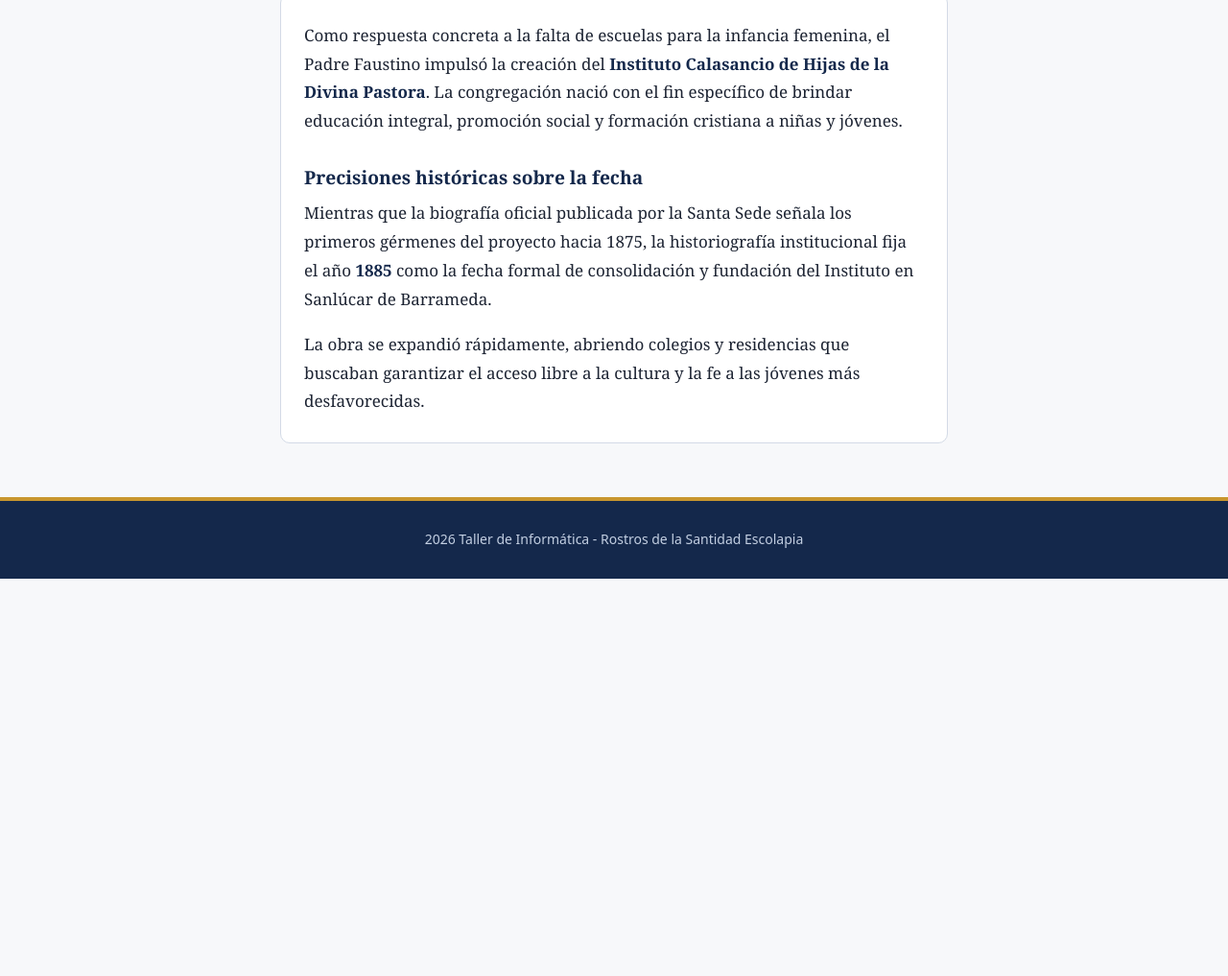
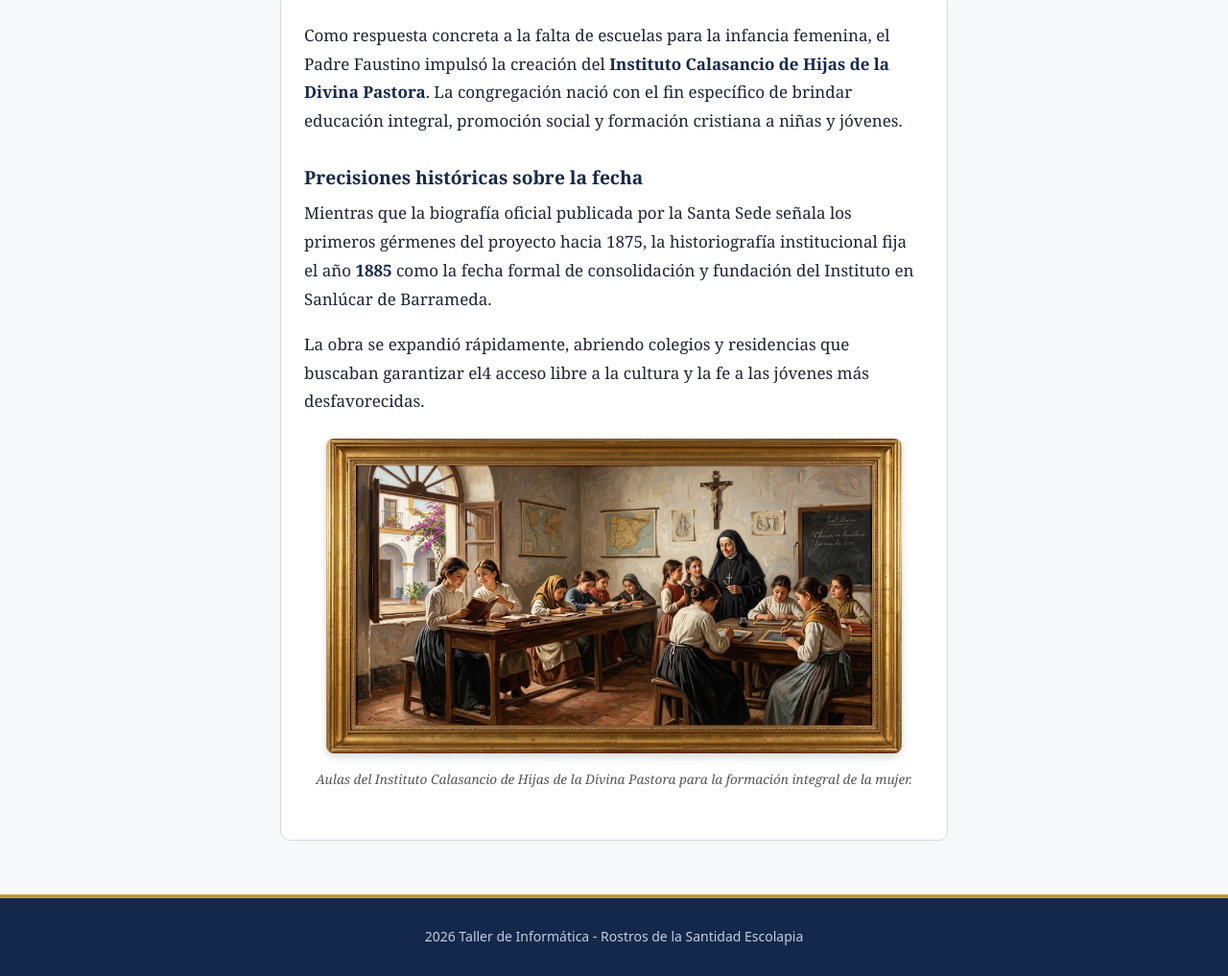
Before and after one commit to MatiasHer91218/proyecto, a plain HTML site: page pages/punto08.html in a window 1280 px wide. Shown: the part 397-1414 px from the top of the page at 96% size. Before the commit the page ends 1000 px from the top, so only its background shows below. Drawn offline with nearby package versions, Linux system fonts and the light colour scheme.

Commit message:
Add files via upload

```diff
--- a/css/styles.css
+++ b/css/styles.css
@@ -300,3 +300,24 @@
     header h1, header h2, header p { color: #000; }
     article { border: 0; padding: 0; }
 }
+
+/* Tarjetas de imágenes y responsividad */
+main img {
+    max-width: 100%;
+    height: auto;
+    border-radius: 8px;
+    box-shadow: 0 4px 10px rgba(0, 0, 0, 0.1);
+}
+
+/* Formato para figuras con pie de foto */
+figure {
+    margin: 1.5rem 0;
+    text-align: center;
+}
+
+figcaption {
+    font-size: 0.9em;
+    color: #666;
+    margin-top: 6px;
+    font-style: italic;
+}
--- a/pages/punto08.html
+++ b/pages/punto08.html
@@ -15,7 +15,7 @@
 
     <nav>
         <ul>
-            <li><a href="../index.html"><i class="bi bi-house-door"></i>Inicio</a></li>
+            <li><a href="../index.html"><i class="bi bi-house-door"></i> Inicio</a></li>
         </ul>
     </nav>
 
@@ -28,8 +28,15 @@
                 <h3>Precisiones históricas sobre la fecha</h3>
                 <p>Mientras que la biografía oficial publicada por la Santa Sede señala los primeros gérmenes del proyecto hacia 1875, la historiografía institucional fija el año <strong>1885</strong> como la fecha formal de consolidación y fundación del Instituto en Sanlúcar de Barrameda.</p>
 
-                <p>La obra se expandió rápidamente, abriendo colegios y residencias que buscaban garantizar el acceso libre a la cultura y la fe a las jóvenes más desfavorecidas.</p>
+                <p>La obra se expandió rápidamente, abriendo colegios y residencias que buscaban garantizar el4 acceso libre a la cultura y la fe a las jóvenes más desfavorecidas.</p>
+                <figure style="margin: 1.5rem 0; text-align: center;">
+                    <img src="../imagenes/educacion-femenina.jpg" alt="Educación integral de las niñas en el siglo XIX" style="width: 100%; max-width: 600px; border-radius: 8px; box-shadow: 0 4px 8px rgba(0,0,0,0.15);">
+                    <figcaption style="font-size: 0.85rem; color: #555; margin-top: 6px;">
+                        Aulas del Instituto Calasancio de Hijas de la Divina Pastora para la formación integral de la mujer.
+                    </figcaption>
+                </figure>
             </article>
+
         </section>
     </main>
 
```
Also changed, not shown: index.html (+8 -9 lines), pages/punto02.html (+6 -4 lines), pages/punto03.html (+1 -1 lines), pages/punto04.html (+3 -3 lines), pages/punto05.html (+1 -1 lines), pages/punto06.html (+8 -4 lines), pages/punto07.html (+1 -1 lines), pages/punto09.html (+1 -1 lines), pages/punto10.html (+1 -1 lines), pages/punto11.html (+2 -3 lines), pages/punto12.html (+2 -4 lines), pages/punto13.html (+1 -1 lines), pages/punto14.html (+3 -2 lines), imagenes/canonizacion.jpg (added), 2 more files, 2 other files.
